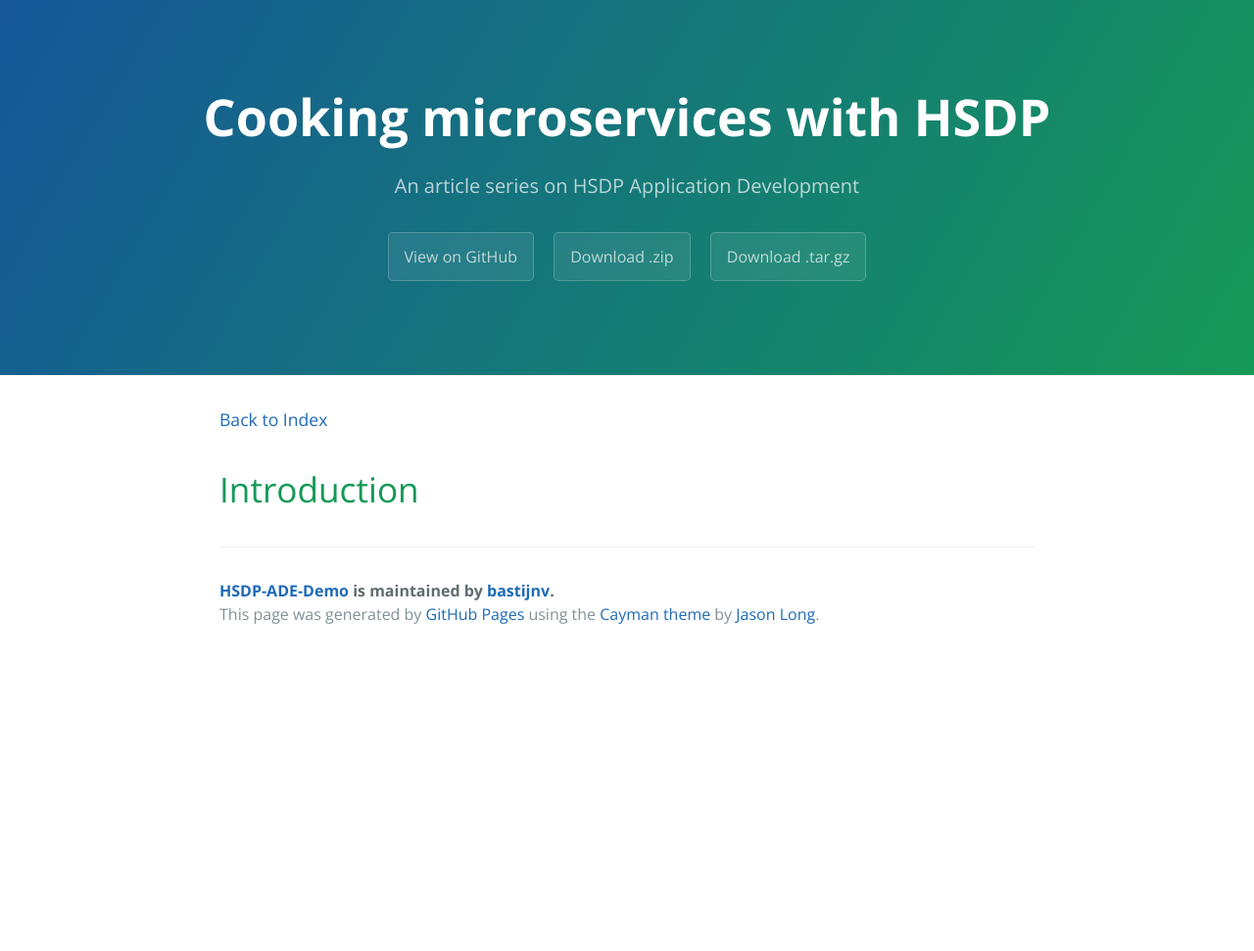
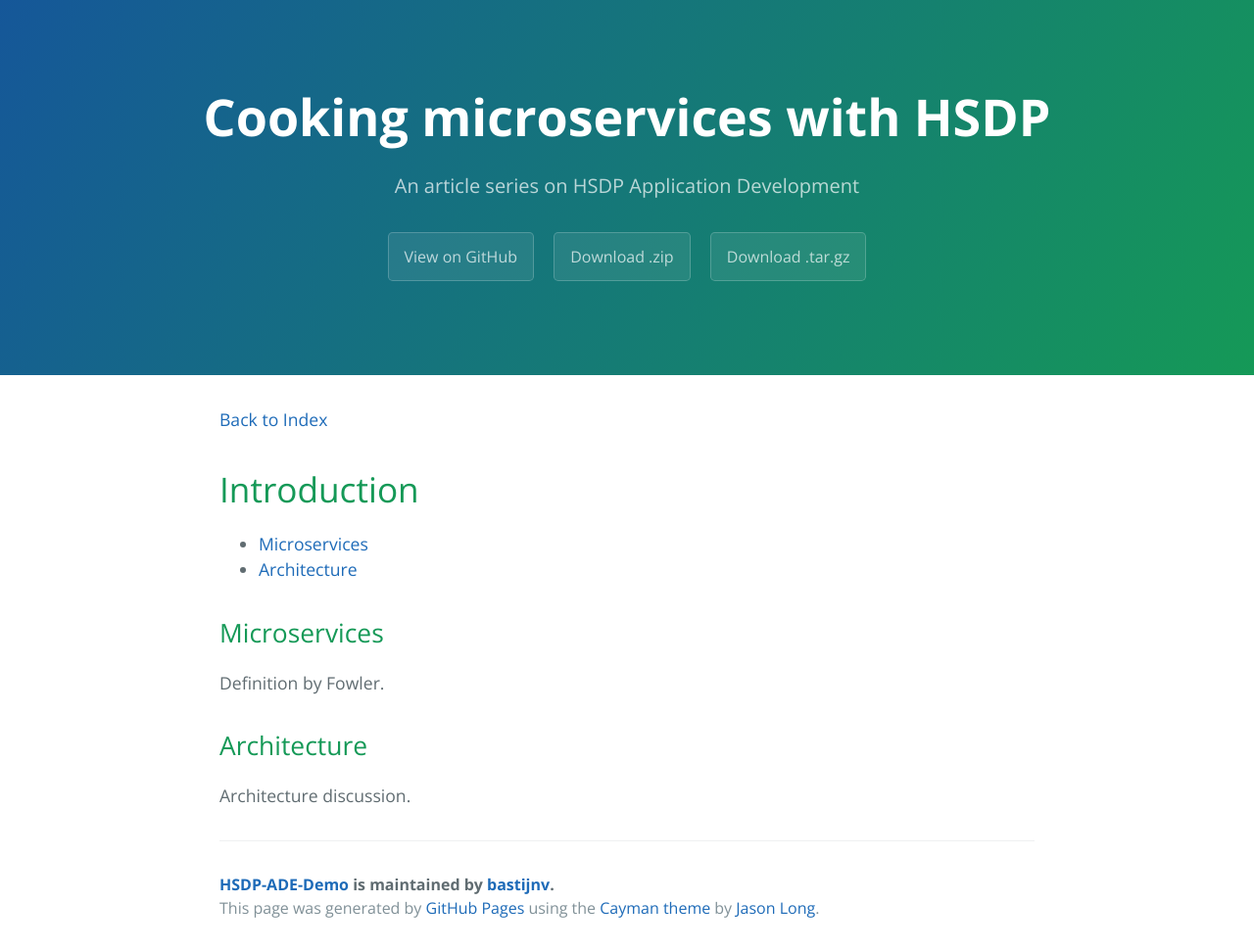
Before and after one commit to bastijnv/hsdp-ade-demo, a Jekyll site: the page built from articles/introduction.md, in a window 1280 px wide. Shown: the whole page at 98% size. Built offline with Jekyll 4.4.1, drawn with Linux system fonts in a browser that asks for light colours; before the commit the page ends 900 px from its top, so only the background shows below that.

Commit message:
TOC added to multiple pages.

```diff
--- a/articles/introduction.md
+++ b/articles/introduction.md
@@ -2,3 +2,11 @@
 title: Introduction
 layout: default
 ---
+
+{% include toc.html %}
+
+## Microservices
+Definition by Fowler.
+
+## Architecture
+Architecture discussion.
```
Also changed, not shown: index.md (+2 -0 lines).
